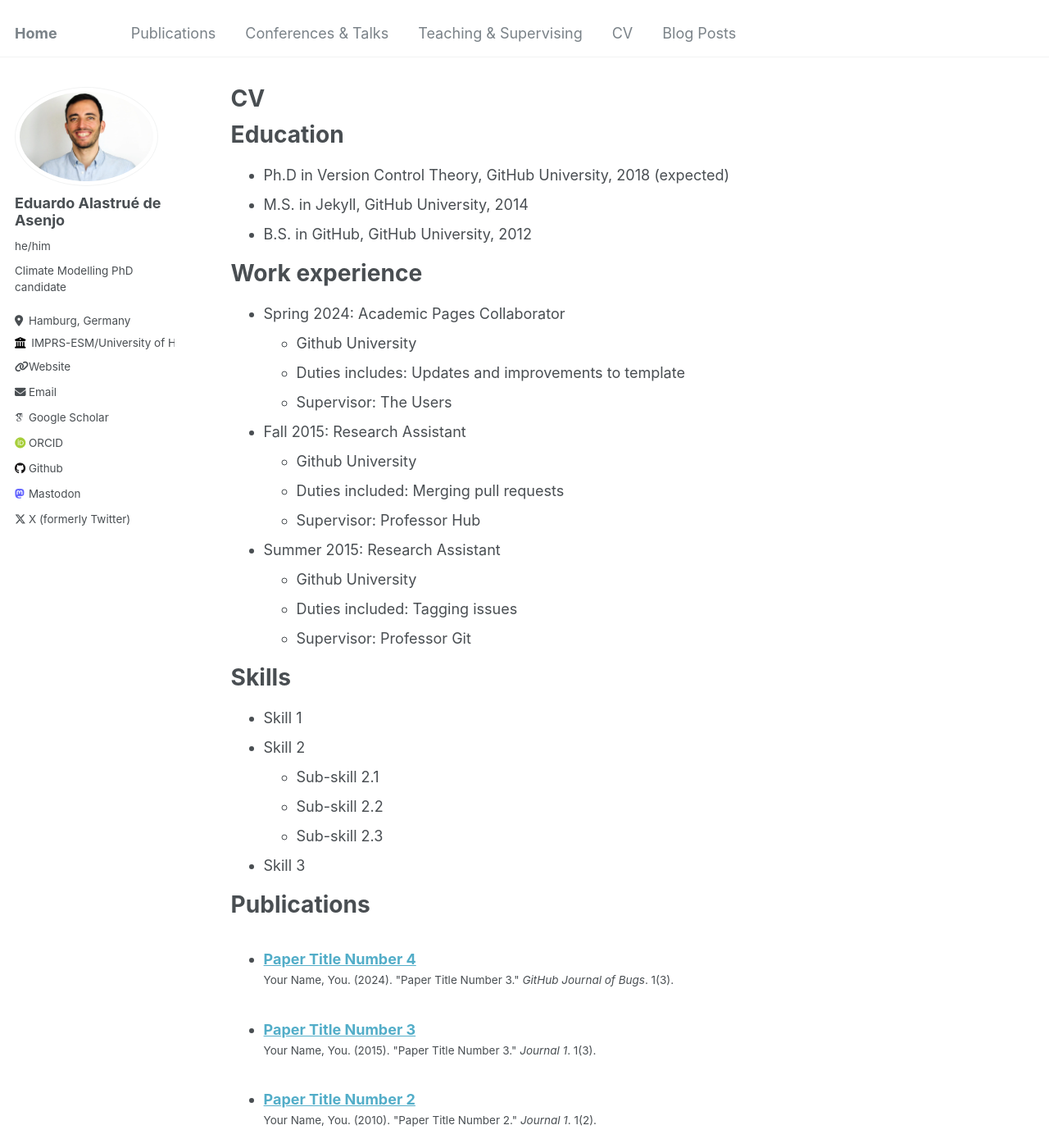
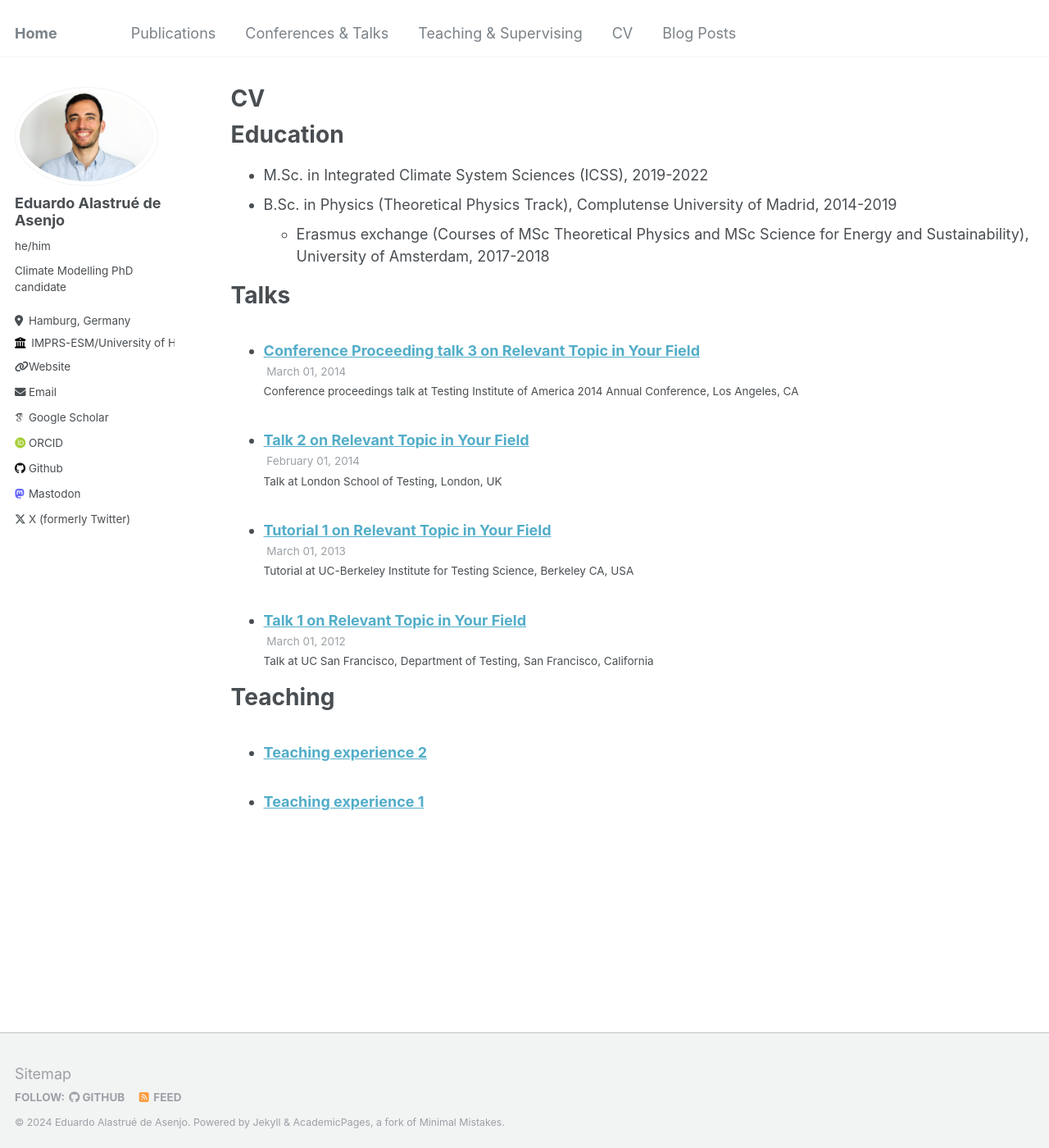
Before and after one commit to edualas/edualas.github.io, a Jekyll site: the page built from _pages/cv.md, in a window 1280 px wide and 1400 px high. Shown: the whole window at 82% size. Built offline with Jekyll 4.4.1, drawn with Linux system fonts in a browser that asks for light colours; some web fonts are replaced; some of the changed text lies outside the part shown.

Commit message:
Update cv.md

```diff
--- a/_pages/cv.md
+++ b/_pages/cv.md
@@ -11,41 +11,9 @@ redirect_from:
 
 Education
 ======
-* Ph.D in Version Control Theory, GitHub University, 2018 (expected)
-* M.S. in Jekyll, GitHub University, 2014
-* B.S. in GitHub, GitHub University, 2012
-
-Work experience
-======
-* Spring 2024: Academic Pages Collaborator
-  * Github University
-  * Duties includes: Updates and improvements to template
-  * Supervisor: The Users
-
-* Fall 2015: Research Assistant
-  * Github University
-  * Duties included: Merging pull requests
-  * Supervisor: Professor Hub
-
-* Summer 2015: Research Assistant
-  * Github University
-  * Duties included: Tagging issues
-  * Supervisor: Professor Git
-
-Skills
-======
-* Skill 1
-* Skill 2
-  * Sub-skill 2.1
-  * Sub-skill 2.2
-  * Sub-skill 2.3
-* Skill 3
-
-Publications
-======
-  <ul>{% for post in site.publications reversed %}
-    {% include archive-single-cv.html %}
-  {% endfor %}</ul>
+* M.Sc. in Integrated Climate System Sciences (ICSS), 2019-2022
+* B.Sc. in Physics (Theoretical Physics Track), Complutense University of Madrid, 2014-2019
+  * Erasmus exchange (Courses of MSc Theoretical Physics and MSc Science for Energy and Sustainability), University of Amsterdam, 2017-2018
 
 Talks
 ======
@@ -58,7 +26,3 @@ Teaching
   <ul>{% for post in site.teaching reversed %}
     {% include archive-single-cv.html %}
   {% endfor %}</ul>
-
-Service and leadership
-======
-* Currently signed in to 43 different slack teams
```
